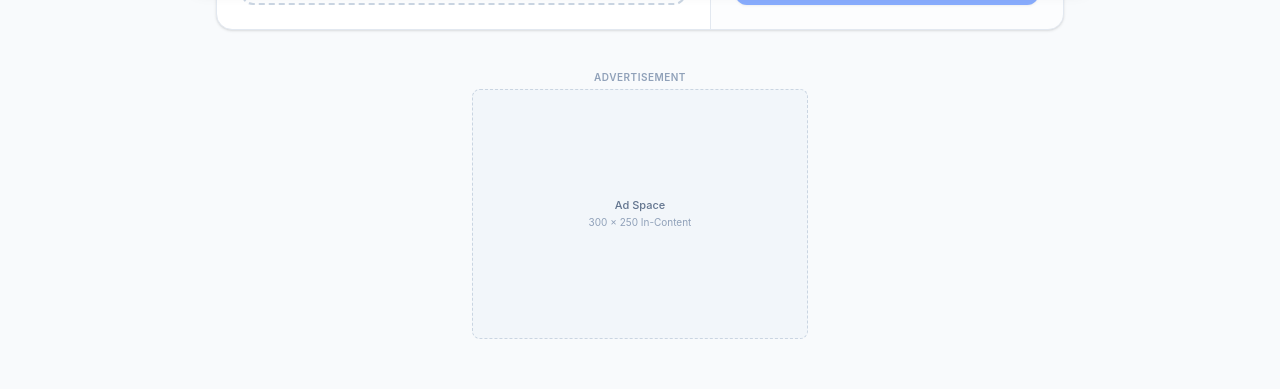
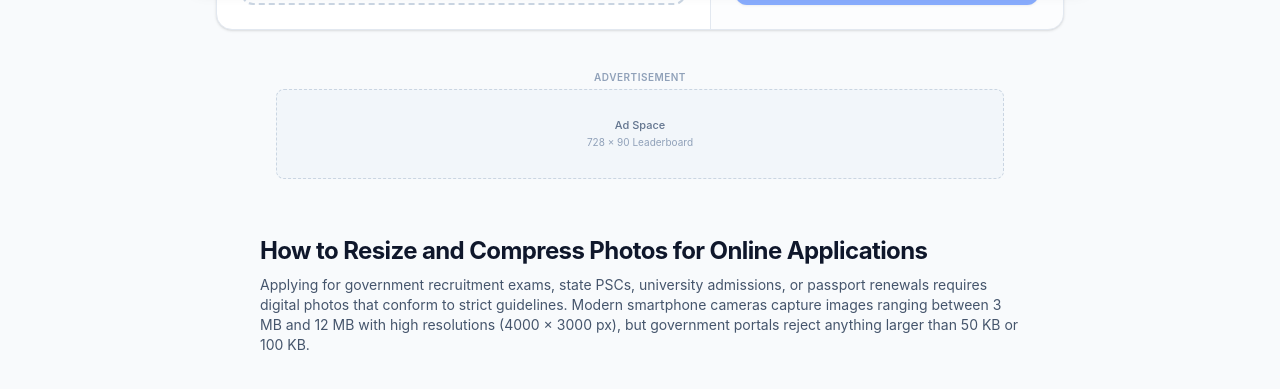
Before and after one commit to Rohit-Roy-wp/quickresizer, a Next.js app: page / in a window 1280 px wide. Shown: the part 791-1180 px from the top of the page. Built offline with nearby package versions, Linux system fonts and the light colour scheme; no server answers.

Commit message:
fix: make in-content middle ad banners compact standard leaderboard to eliminate excessive whitespace

```diff
--- a/src/app/[preset]/page.tsx
+++ b/src/app/[preset]/page.tsx
@@ -158,7 +158,7 @@ export default async function PresetPage({ params }: PageProps) {
       </section>
 
       {/* In-Content Ad */}
-      <AdSlot id={`preset-${preset.slug}-middle`} variant="rectangle" />
+      <AdSlot id={`preset-${preset.slug}-middle`} variant="leaderboard" />
 
       {/* Comprehensive Official Instructions (300+ words unique content) */}
       <article className="my-12 max-w-[720px] mx-auto prose prose-slate">
--- a/src/app/about/page.tsx
+++ b/src/app/about/page.tsx
@@ -121,7 +121,7 @@ export default function AboutPage() {
 
             {/* In-Content Ad */}
             <div className="not-prose my-6">
-              <AdSlot id="about-content-bottom" variant="rectangle" />
+              <AdSlot id="about-content-bottom" variant="leaderboard" />
             </div>
 
             {/* Contact & Support Link */}
--- a/src/app/blog/[slug]/page.tsx
+++ b/src/app/blog/[slug]/page.tsx
@@ -187,7 +187,7 @@ export default async function BlogPostPage({ params }: PageProps) {
         </div>
 
         {/* In-Article Ad */}
-        <AdSlot id={`blog-${post.slug}-bottom`} variant="rectangle" />
+        <AdSlot id={`blog-${post.slug}-bottom`} variant="leaderboard" />
       </article>
 
         {/* Back to Guides link */}
--- a/src/app/blog/page.tsx
+++ b/src/app/blog/page.tsx
@@ -105,7 +105,7 @@ export default function BlogIndexPage() {
           </div>
 
           {/* In-Content Ad */}
-          <AdSlot id="blog-index-bottom" variant="rectangle" />
+          <AdSlot id="blog-index-bottom" variant="leaderboard" />
         </div>
 
         {/* Right Vertical Skyscraper Ad */}
--- a/src/app/page.tsx
+++ b/src/app/page.tsx
@@ -85,7 +85,7 @@ export default function HomePage() {
           </section>
 
           {/* In-Content Ad below the tool */}
-          <AdSlot id="in-content-rectangle" variant="rectangle" />
+          <AdSlot id="in-content-banner" variant="leaderboard" />
 
           {/* Comprehensive SEO Content Section (800+ Words) */}
           <article className="my-14 max-w-[760px] mx-auto text-slate-700 leading-relaxed space-y-8">
--- a/src/components/ads/AdSlot.tsx
+++ b/src/components/ads/AdSlot.tsx
@@ -16,17 +16,23 @@ export function AdSlot({ id, variant = "leaderboard", className = "" }: AdSlotPr
   const isSkyscraper = variant === "skyscraper";
   const isRectangle = variant === "rectangle";
 
-  const sizeDimensions = isSkyscraper
-    ? "min-h-[600px] w-[160px]"
+  const sizeStyle: React.CSSProperties = isSkyscraper
+    ? { width: "160px", minHeight: "600px" }
     : isRectangle
-    ? "min-h-[250px] max-w-[336px] w-full"
-    : "min-h-[90px] max-w-[728px] w-full";
+    ? { maxWidth: "300px", width: "100%", height: "250px" }
+    : { maxWidth: "728px", width: "100%" };
+
+  const sizeClasses = isSkyscraper
+    ? "w-[160px] min-h-[600px]"
+    : isRectangle
+    ? "w-full max-w-[300px] h-[250px]"
+    : "w-full max-w-[728px] h-[60px] sm:h-[90px]";
 
   const sizeLabel = isSkyscraper
     ? "160 × 600 Skyscraper"
     : isRectangle
     ? "300 × 250 In-Content"
-    : "728 × 90 Banner";
+    : "728 × 90 Leaderboard";
 
   return (
     <aside
@@ -34,7 +40,7 @@ export function AdSlot({ id, variant = "leaderboard", className = "" }: AdSlotPr
       className={`${
         isSkyscraper
           ? "w-[160px] flex flex-col items-center select-none"
-          : "w-full my-6 flex flex-col items-center justify-center select-none"
+          : "w-full my-4 sm:my-5 flex flex-col items-center justify-center select-none"
       } ${className}`}
     >
       <span className="text-[10px] font-semibold uppercase tracking-wider text-slate-400 mb-1">
@@ -42,7 +48,8 @@ export function AdSlot({ id, variant = "leaderboard", className = "" }: AdSlotPr
       </span>
       <div
         id={id}
-        className={`${sizeDimensions} bg-slate-100/80 border border-dashed border-slate-300 rounded-lg flex flex-col items-center justify-center p-3 text-center transition-colors`}
+        style={sizeStyle}
+        className={`${sizeClasses} mx-auto bg-slate-100/80 border border-dashed border-slate-300 rounded-lg flex flex-col items-center justify-center p-2 sm:p-3 text-center transition-colors`}
       >
         <span className="text-[11px] font-medium text-slate-500">Ad Space</span>
         <span className="text-[10px] text-slate-400 mt-0.5">{sizeLabel}</span>
--- a/src/components/seo/SizePageTemplate.tsx
+++ b/src/components/seo/SizePageTemplate.tsx
@@ -98,7 +98,7 @@ export function SizePageTemplate({
           </section>
 
           {/* In-Content Ad */}
-          <AdSlot id={`size-${size}kb-middle`} variant="rectangle" />
+          <AdSlot id={`size-${size}kb-middle`} variant="leaderboard" />
 
           {/* In-Depth Guidance Article */}
           <article className="my-12 max-w-[760px] mx-auto text-sm text-slate-700 leading-relaxed space-y-6">
```
